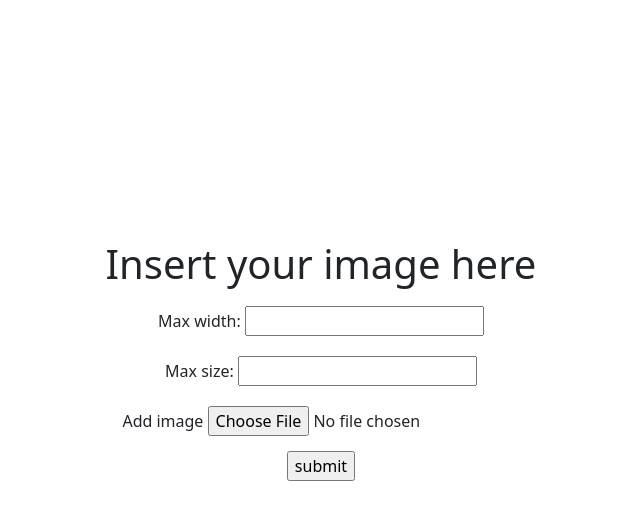
After one commit to wisnieibiszkopty/studies, a PHP site: page /images.html in a window 1280 px wide. The commit adds this page. Shown: the top 520 px of the page, without its empty margins (319-959 px from the left). Run offline with PHP 8.4, Linux system fonts and the light colour scheme.

Commit message:
started lab 3.2

```diff
--- /dev/null
+++ b/php/lab3/images.html
@@ -0,0 +1,29 @@
+<!DOCTYPE html>
+<html lang="en">
+<head>
+    <meta charset="UTF-8">
+    <title>Images</title>
+    <link href="https://cdn.jsdelivr.net/npm/bootstrap@5.0.2/dist/css/bootstrap.min.css" rel="stylesheet" integrity="sha384-EVSTQN3/azprG1Anm3QDgpJLIm9Nao0Yz1ztcQTwFspd3yD65VohhpuuCOmLASjC" crossorigin="anonymous">
+    <link rel="stylesheet" href="styles.css">
+</head>
+<body>
+    <div class="center">
+        <h1>Insert your image here</h1>
+        <form method="post" action="images.php" enctype="multipart/form-data">
+            <div>
+                <label for="width">Max width: </label>
+                <input type="number" name="width" id="width">
+            </div>
+            <div>
+                <label for="height">Max size: </label>
+                <input type="number" name="height" id="height">
+            </div>
+            <div>
+                <label>Add image</label>
+                <input type="file" name="image">
+            </div>
+            <input type="submit" value="submit" name="submit">
+        </form>
+    </div>
+</body>
+</html>
--- /dev/null
+++ b/php/lab3/styles.css
@@ -0,0 +1,20 @@
+.center{
+    display: flex;
+    flex-direction: column;
+    width: 40%;
+    position: absolute;
+    left: 30%;
+    top: 30%;
+    align-items: center;
+}
+
+form{
+    display: flex;
+    flex-direction: column;
+    justify-content: center;
+    align-items: center;
+}
+
+form *{
+    margin: 5px 0;
+}
--- a/php/lab3/utils.php
+++ b/php/lab3/utils.php
@@ -25,6 +25,7 @@ function show(): void{
 }
 
 function showOnly($filter): void{
+    $filter = $filter . ',';
     $orders = file("data.txt");
     foreach ($orders as $order){
         if(str_contains($order, $filter)){
```
Also changed, not shown: php/lab3/files.php (+5 -4 lines), php/lab3/images.php (added, +62 -0 lines).
